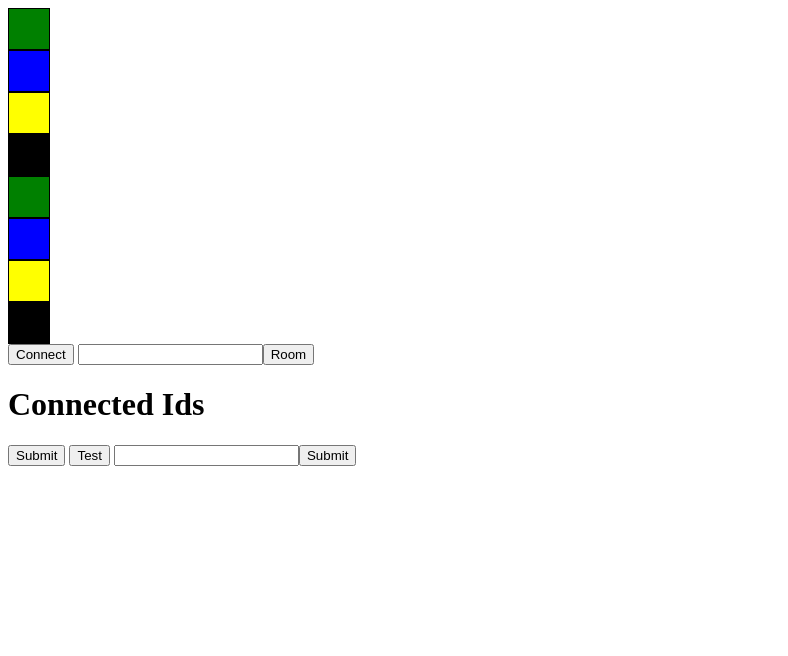
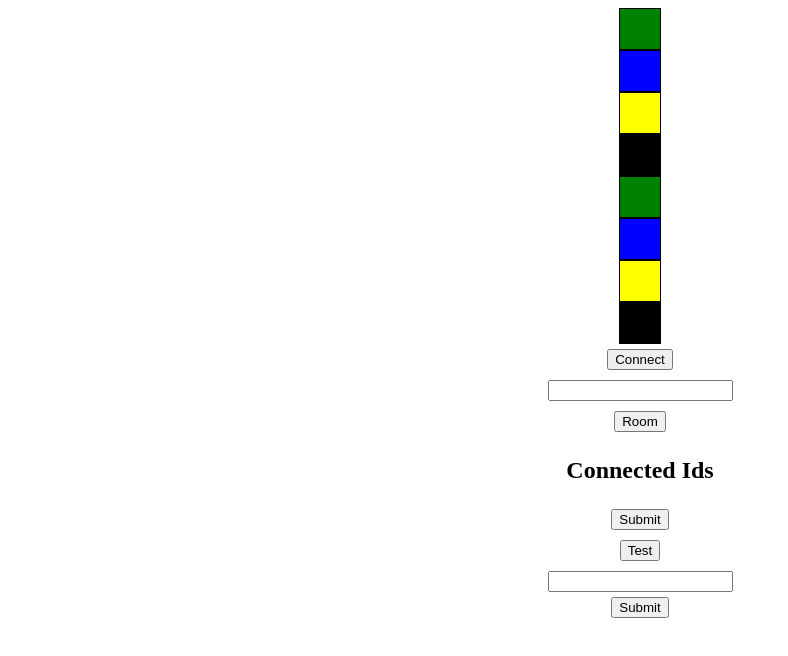
Before and after one commit to KaranBanjade/socketio, a website: page index.html in a window 1280 px wide. Shown: the whole page, without its empty margins (0-788 px from the left). Drawn offline with nearby package versions, Linux system fonts and the light colour scheme.

Commit message:
ui changed

```diff
--- a/index.html
+++ b/index.html
@@ -16,6 +16,7 @@
 </head>
 
 <body>
+    <section style="display: flex;align-items: center;justify-content: center;flex-direction: column;">
         <container>
             <container id="container">
                 <span>
@@ -32,25 +33,25 @@
                 </span>
             </container>
         </container>
-    <button id="connect">Connect</button>
-    <input type="text" /><button id="room">Room</button>
+        <button id="connect" style="margin: 5px;">Connect</button>
+        <input style="margin: 5px;" type="text" /><button id="room" style="margin: 5px;">Room</button>
         <span id="ids">
             <h1>Connected Ids</h1>
-
         </span>
         <script>
 
         </script>
-    <button id="submit">Submit</button>
-    <button id="test">Test</button>
-    <input type="text" id="text"/><button id="submit">Submit</button>
+        <button id="submit" style="margin: 5px;">Submit</button>
+        <button id="test" style="margin: 5px;">Test</button>
+        <input type="text" style="margin: 5px;" id="text" /><button id="submit">Submit</button>
+    </section>
     <script src="https://cdnjs.cloudflare.com/ajax/libs/socket.io/4.1.2/socket.io.min.js"></script>
     <script>
         let arr = ['green', 'blue', 'yellow', 'black', 'green', 'blue', 'yellow', 'black'];
         // let arr;
         let r;
         let users = [];
-        document.getElementById("connect").addEventListener(("click"), event=>{
+        document.getElementById("connect").addEventListener(("click"), event => {
             socket = io("http://localhost:3000");
             //Socket Connection setup
             socket.on("connect", () => {
@@ -65,21 +66,21 @@
                 arr = dat.split(",");
                 setColor();
             });
-            socket.on('message:receive', async(dat) => {
+            socket.on('message:receive', async (dat) => {
                 alert(dat);
                 // alert(dat.includes("room"));
                 // alert(dat.contains("Begins"));
             });
-            socket.on('new:user', (dat,id) => {
+            socket.on('new:user', (dat, id) => {
                 // console.log(id)
                 // alert(dat);
                 alert(`${id} Joined`);
             });
-            socket.on("got:user", (count,arr) => {
+            socket.on("got:user", (count, arr) => {
                 let users = arr;
                 alert("got Users" + users);
             });
-            socket.on("message:left", (dat,room) => {
+            socket.on("message:left", (dat, room) => {
                 alert(dat + " Disconnected");
             });
             socket.on("update:recieve", (dat) => {
@@ -90,7 +91,7 @@
                 alert("empty board");
             });
         });
-        document.querySelector("#room").addEventListener('click', async(event) => {
+        document.querySelector("#room").addEventListener('click', async (event) => {
             let room = document.querySelector("input").value;
             r = room;
             socket.emit("create:room", room);
@@ -100,7 +101,7 @@
             getColor();
             // getColor();
             // socket.emit('message:send', arr.toString(),r);
-            socket.emit('message:send', document.querySelector("#text").value,r);
+            socket.emit('message:send', document.querySelector("#text").value, r);
         })
 
         // socket.emit('message:send', arr.toString(), r);
```
Lines whose indentation alone changed are shown as unchanged.
